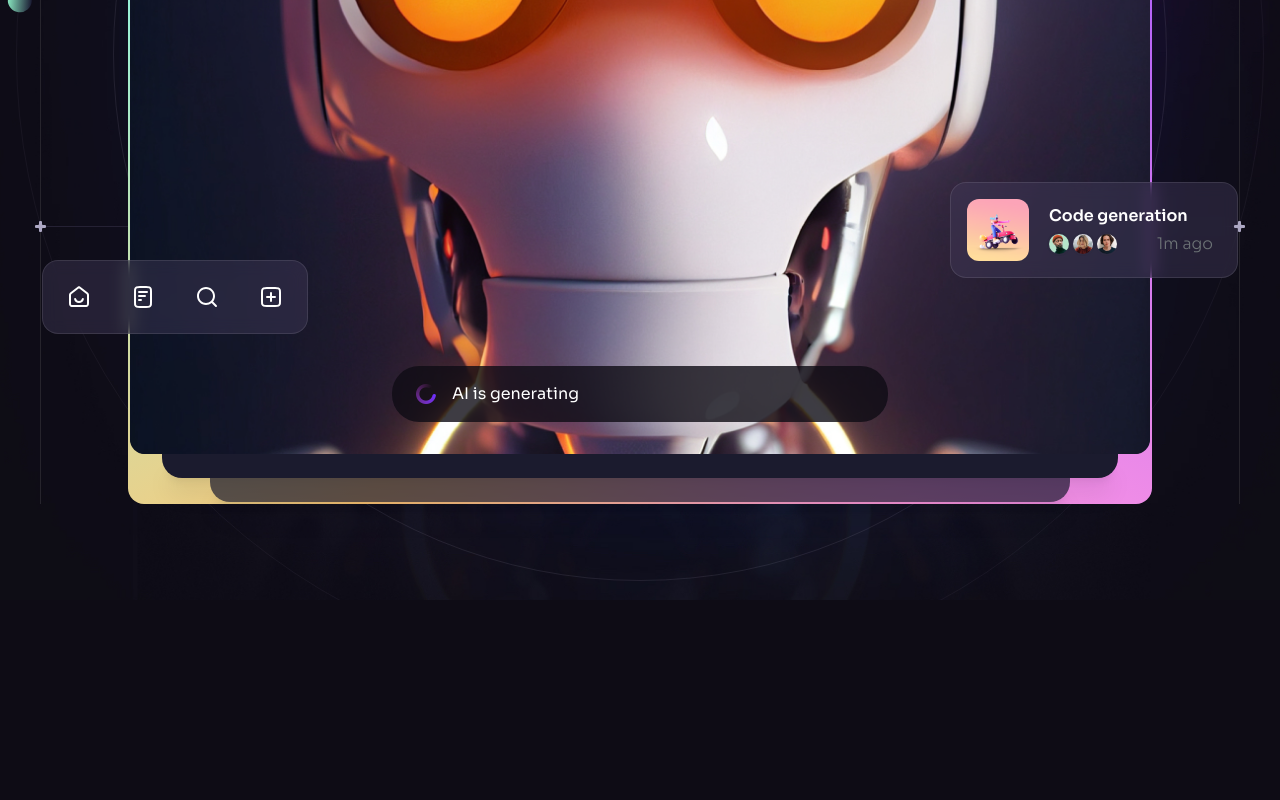
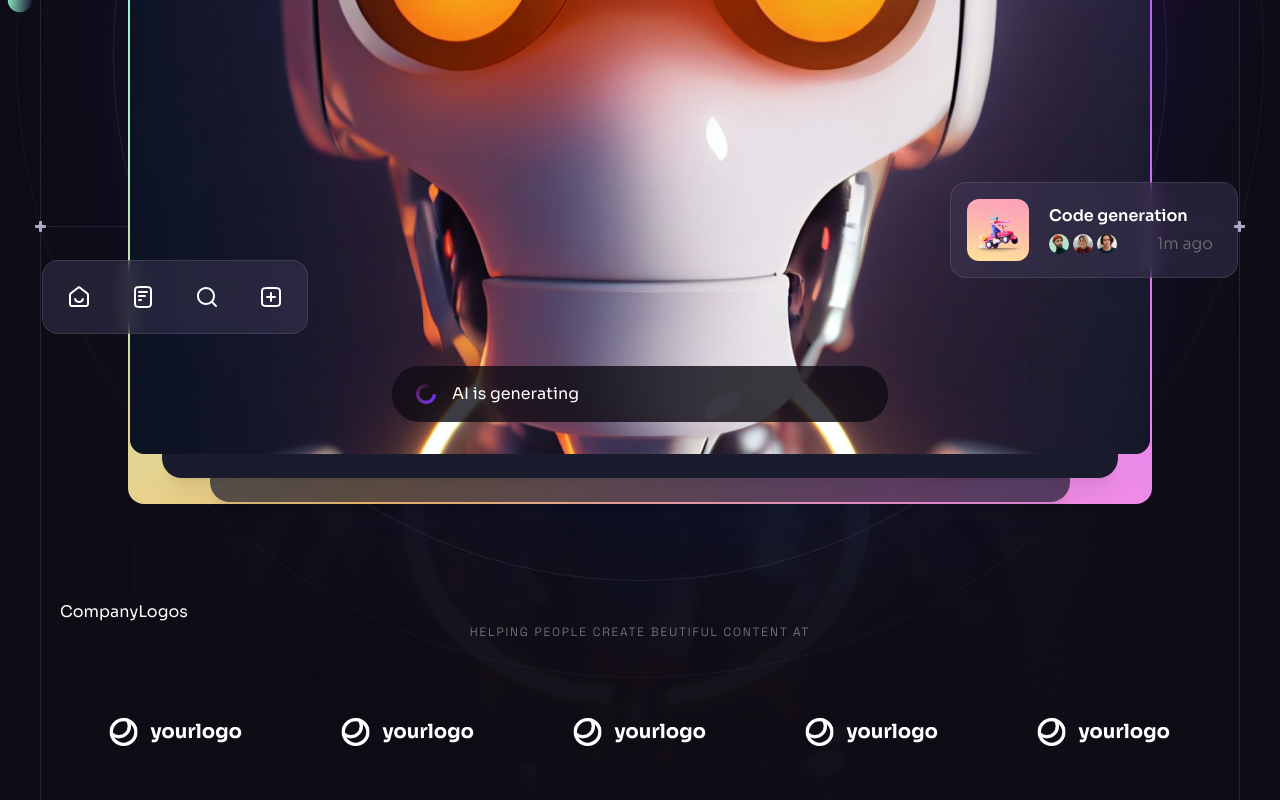
Before and after one commit to Gigimr/WebSite-UI-UX, a React (Vite) app: page / in a window 1280 px wide. Shown: the part 658-1458 px from the top of the page. Before the commit the page ends 1258 px from the top, so only its background shows below. Built offline with nearby package versions, Linux system fonts and the light colour scheme.

Commit message:
Add CompanyLogos component for displaying company logos

```diff
--- /dev/null
+++ b/src/components/CompanyLogos.jsx
@@ -0,0 +1,20 @@
+import { companyLogos } from "../constants";
+
+const CompanyLogos = ({ className }) => {
+  return (
+  <div className={className}>CompanyLogos
+   <h5 className="tagline mb-6 text-center text-n-1/50">
+     Helping people create beutiful content at
+   </h5>
+   <ul className="flex">
+       {companyLogos.map((logo, index) =>(
+        <li className="flex items-center justify-center flex-1 h-[8.5rem]" key={index}>
+          <img src={logo} width={134} height={28} alt={logo}/>
+        </li>
+       ))}
+   </ul>
+  </div>
+);
+};
+
+export default CompanyLogos;
--- a/src/components/Hero.jsx
+++ b/src/components/Hero.jsx
@@ -7,6 +7,7 @@
 import { useRef } from "react";
 import Generating from "./Generating";
 import Notification from "./Notification";
+import CompanyLogos from "./CompanyLogos";
 
 const Hero = () => {
     const parallaxRef = useRef(null);
@@ -90,6 +91,8 @@
 
          <BackgroundCircles />
        </div>
+       <CompanyLogos className="hidden relative z-10
+       mt-20 lg:block" />
      </div>
       <BottomLine />
     </Section>
```
